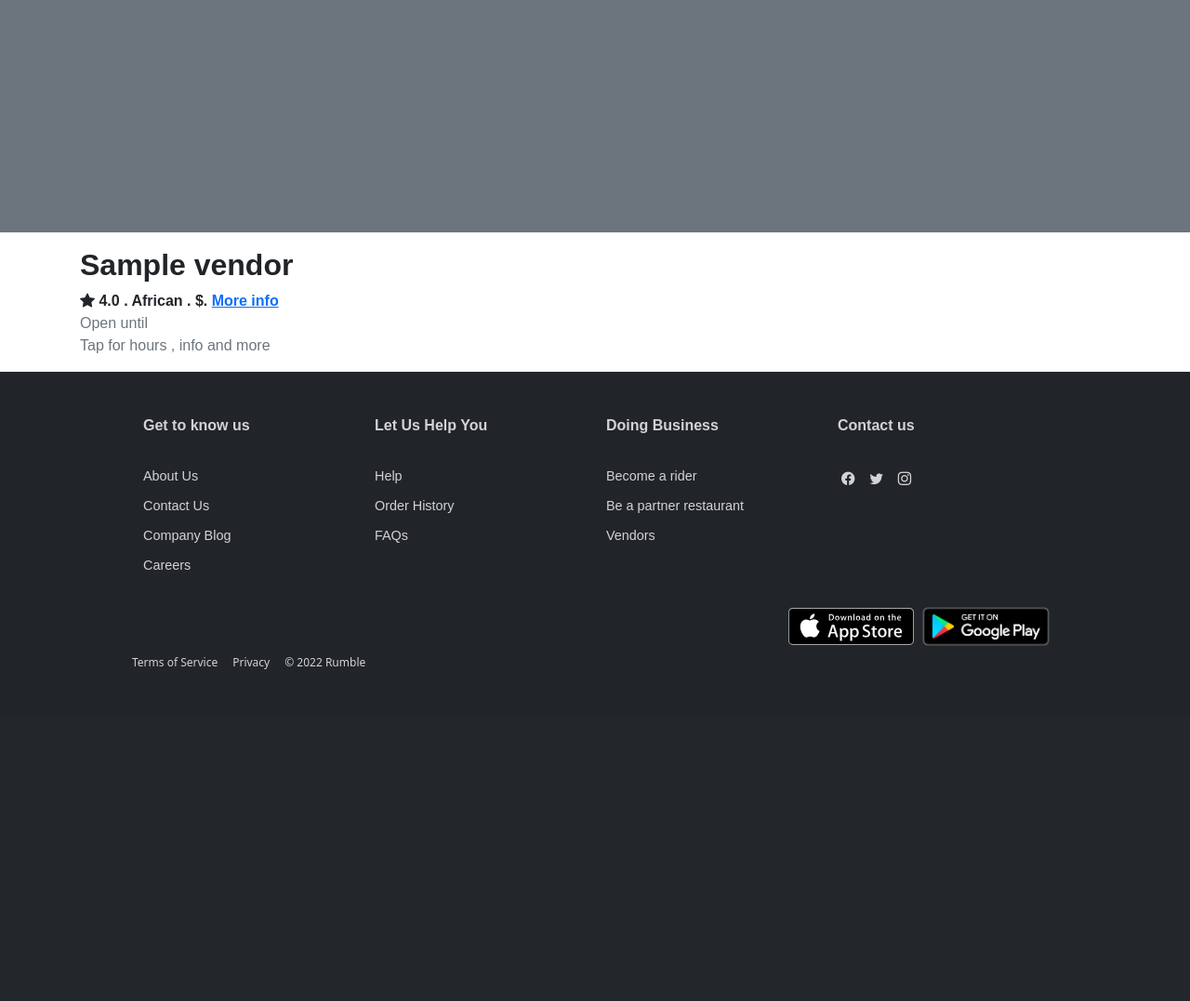
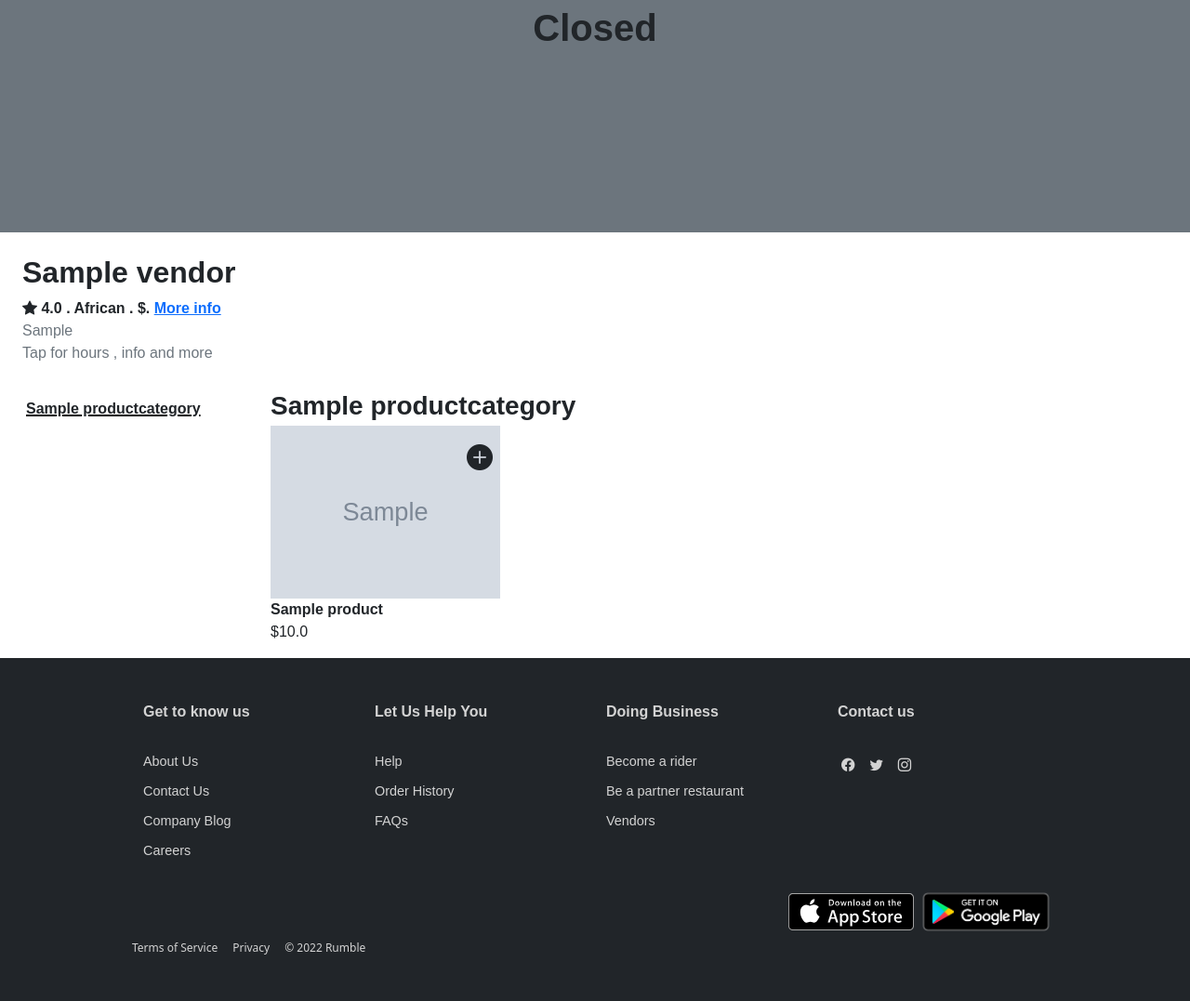
Before and after one commit to Armadillidiid/food-delivery-ecommerce, a Django app: a page that uses mysite/templates/store.html in a window 1280 px wide. Shown: the part 72-1149 px from the top of the page at 93% size. Before the commit the page ends 792 px from the top, so only its background shows below. Run offline with Django 4.2, Linux system fonts and the light colour scheme; a user stored in the database is signed in; tables that the repository leaves empty hold one stand-in row (values such as "Sample post"); grey boxes marked "Sample" are stand-in pictures; some libraries are stand-ins or nearby versions; some web fonts are replaced.

Commit message:
Updated required packages to requirements.txt

```diff
--- a/mysite/static/css/styles.css
+++ b/mysite/static/css/styles.css
@@ -30,6 +30,10 @@
 
 .pb-6 {
   padding-bottom: 5rem;
+}
+
+.fs-7 {
+  font-size: 14px;
 }
 
 #nav-btn {
@@ -217,9 +221,56 @@ ul li {
   height: 100vh;
 }
 
-.search-bar {
-  /* min-width: clamp(20rem, 50rem, 80rem) */
+/* .sidenav-link-style {
+  color: black;
+  text-decoration: underline;
+  text-decoration-thickness: 2px;
+  display: inline !important;
+
+} */
+
+.sidenav-link-style,
+.sidenav-link-style:active,
+.sidenav-link-style:focus,
+.sidenav-link-style:hover {
+  color: black;
+  text-decoration: underline;
+  text-decoration-thickness: 2px;
 }
+
+.sidenav {
+
+}
+
+#productImageContainer {
+  position: relative;
+}
+
+.store-button {
+  position: absolute;
+  width: fit-content;
+  top: 8px;
+  right: 8px;
+}
+
+#productImageContainer button i:hover {
+  opacity: 60%;
+}
+
+#offcanvasRight {
+  max-width: 100vw;
+}
+
+.btn-cart,
+.btn-cart:hover,
+.btn-cart:focus,
+.btn-cart:active {
+  background-color: rgb(234, 234, 234);
+  width: 55px;
+
+}
+
+
 
 /* .custom-link {
       text-decoration: underline;
--- a/mysite/static/js/script.js
+++ b/mysite/static/js/script.js
@@ -40,3 +40,23 @@ document.addEventListener("DOMContentLoaded", function () {
     }
   });
 });
+
+
+// Sidenav
+const sidenav = document.querySelectorAll(".sidenav");
+sidenav[0].classList.add('sidenav-link-style')
+sidenav.forEach(el => {
+  el.addEventListener('click', () => {
+    // Remove effect from previous element
+    for (element of sidenav){
+      if (element.classList.contains("sidenav-link-style")){
+        element.classList.remove("sidenav-link-style");
+        element.classList.add("remove-link-style");
+      }
+    }
+
+    // Add effect to element clicked
+    el.classList.add("sidenav-link-style");
+    el.classList.remove("remove-link-style")
+  })
+})
--- a/mysite/templates/partials/navbar-app.html
+++ b/mysite/templates/partials/navbar-app.html
@@ -72,12 +72,53 @@
             </div>
             <div class="d-flex justify-content-end gap-2 gap-md-3">
                 {% if request.user.is_authenticated %}
-                <a href="">
-                    <button class="btn bg-black custom-font fw-bold text-white rounded-pill ">
+                <button class="btn bg-black custom-font fw-bold text-white rounded-pill" type="button"
+                    data-bs-toggle="offcanvas" data-bs-target="#offcanvasRight" aria-controls="offcanvasRight">
                     <i class="bi bi-cart-fill"></i>
                     <span>Cart</span>
                 </button>
-                </a>
+
+                <div class="offcanvas offcanvas-end" tabindex="-1" id="offcanvasRight"
+                    aria-labelledby="offcanvasRightLabel">
+                    <div class="offcanvas-header">
+                        <!-- <h5 class="offcanvas-title" id="offcanvasRightLabel">Offcanvas right</h5> -->
+                        <!-- <button type="button" class="btn-close" data-bs-dismiss="offcanvas" aria-label="Close"></button> -->
+                        <button class="btn border-0 p-0" type="button" data-bs-dismiss="offcanvas" aria-label="Close">
+                            <i class="bi bi-x-lg"></i>
+                        </button>
+                    </div>
+                    <div class="offcanvas-body">
+                        <div class="row">
+                            <span class="fs-3 fw-bold">{{ vendor.name }}</span>
+                        </div>
+                        <div class="row">
+                            <span class="fs-6">Deliver to Obio/Akpor</span>
+                        </div>
+                        {% for product in products %}
+                        <div class="row my-4">
+                            <div class="col-2">
+                                <select name="quantity" id="" class="btn btn-cart rounded-pill border-0 ">
+                                    {% for i in iterator %}
+                                    <option value="{{ i }}">{{ i }}</option>
+                                    {% endfor %}
+                                </select>
+                            </div>
+                            <div class="col-6 ps-3">
+                                <div class="row">
+                                    <span class="fs-7 fw-bold">{{ product.name }}</span>
+                                </div>
+                                <div class="row">
+                                    <span class="fs-7">${{ product.price }}</span>
+                                </div>
+                            </div>
+                            <div class="col-4">
+
+                            </div>
+                        </div>
+                        {% endfor %}
+                    </div>
+                </div>
+
                 <a href="{% url 'logout' %}">
                     <button class="btn bg-danger custom-font fw-bold text-white rounded-pill" type="button">
                         Log out
--- a/mysite/templates/store.html
+++ b/mysite/templates/store.html
@@ -7,8 +7,22 @@ Store Page | Rumble
 {% load static %}
 
 {% block main %}
-<div class="container-fluid bg-secondary" style="height: 250px;"></div>
-<div class="container p-3">
+<div class="container-fluid bg-secondary" style="height: 250px;">
+    <div class="d-flex justify-content-center align-items-center text-center">
+    {% for open_hour in open_hours %}
+        {% if open_hour.weekday == current_day %}
+            {{ current_day }}{{ open_hour.weekday }}
+            {% if not current_time > open_time and not current_time < close_time%}
+                <span class="fs-1 fw-bold">Closed</span>
+            {% endif %}
+        {% endif %}
+    {% endfor %}
+    {% if is_open == False %}
+        <span class="fs-1 fw-bold">Closed</span>
+    {% endif %}
+    </div>
+</div>
+<div class="container-fluid p-4">
     <h2 class="fs-2 fw-bold">{{ vendor.name }}</h2>
     <div>
         <div class="row">
@@ -18,10 +32,12 @@ Store Page | Rumble
             </b></span>
         </div>
         <div class="row">
-            <span class="text-secondary">Open until
+            <span class="text-secondary">
                 {% for open_hour in open_hours %}
                 {% if open_hour.weekday == current_day %}
-                {{ open_hour.close_time | date:"g:i A"}}
+                Open until {{ open_hour.close_time | date:"g:i A"}}
+                {% else %}
+                {{ open_hour.vendor.location }}
                 {% endif %}
                 {% endfor %}
             </span>
@@ -31,4 +47,40 @@ Store Page | Rumble
         </div>
     </div>
 </div>
+<section class="container row">
+    <div id="sidenav" class="col-3">
+    {% for category in categories %}
+        <ul class="list-group list-group-flush">
+            <a href="#{{ category.name }}" class="remove-link-style sidenav"><li class="list-group-item border-0 fw-bold my-1">{{ category.name }}</li></a>
+        </ul>
+    {% endfor %}
+    </div>
+    <div class="col-9">
+    {% for category in categories %}
+        <div class="row mb-3">
+            <span class="fs-3 fw-bold" id="{{ category.name }}">{{ category.name }}</span>
+            <div class="row row-cols-3">
+            {% for product in products %}
+            {% if product.category == category %}
+                <div class="col">
+                    <div class="row" id="productImageContainer">
+                        <img src="{{ product.imageURL }}" alt="">
+                        <button class="btn store-button border-0">
+                            <i class="fs-3 bi bi-plus-circle-fill"></i>
+                        </button>
+                    </div>
+                    <div class="row">
+                        <span class="fw-bold">{{ product.name }}</span>
+                    </div>
+                    <div class="row">
+                        <span>${{ product.price }}</span>
+                    </div>
+                </div>
+            {% endif %}
+            {% endfor %}
+            </div>
+        </div>
+    {% endfor %}
+    </div>
+</section>
 {% endblock %}
--- a/mysite/views.py
+++ b/mysite/views.py
@@ -106,11 +106,27 @@ def store(request,  name):
     products = Product.objects.filter(vendor=vendor.id)
     categories = ProductCategory.objects.filter(vendor=vendor.id)
     open_hours = OpenHour.objects.filter(vendor=vendor.id)
-    # Current date
+    # Get current date and time
     e = datetime.datetime.now()
     current_day =  e.strftime("%a")
+    current_time = e.strftime("%H:%M:%S")
 
-    context = {'vendor': vendor, 'products': products, 'categories': categories, 'open_hours': open_hours,'current_day': current_day}
+    is_open = False
+    for open_hour in open_hours:
+        if current_day == open_hour.weekday:
+            is_open = True
+            break
+
+    context = {
+        'vendor': vendor,
+        'products': products,
+        'categories': categories,
+        'open_hours': open_hours,
+        'current_day': current_day,
+        'current_time': current_time,
+        'is_open': is_open,
+        'iterator': range(1,26)
+        }
 
 
     return render(request, 'store.html', context)
```
Also changed, not shown: requirements.txt (+7 -0 lines). Lines whose indentation alone changed are shown as unchanged.
